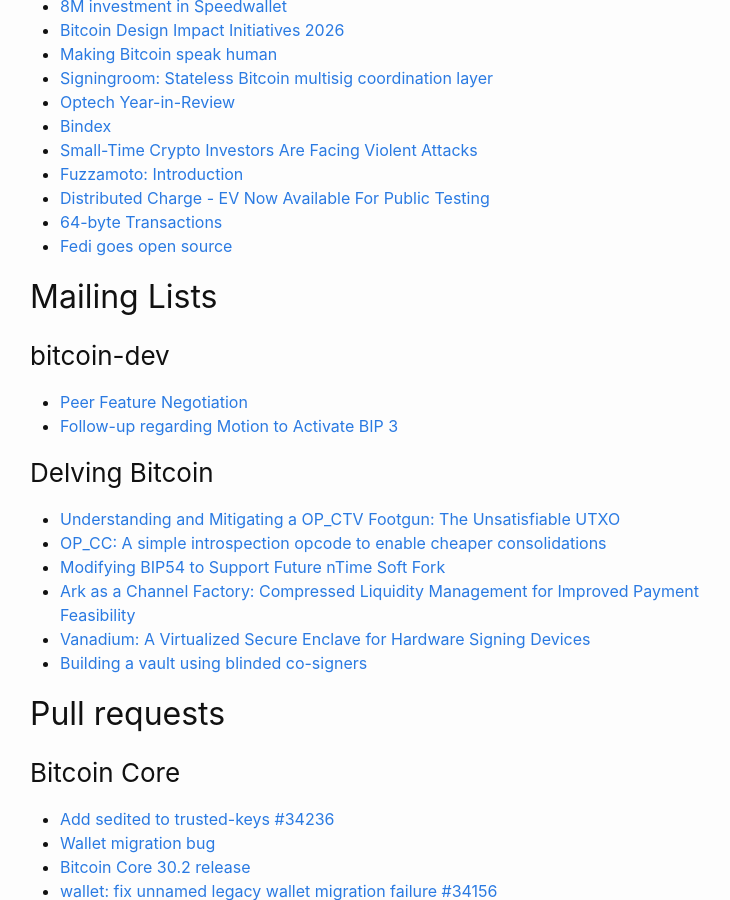
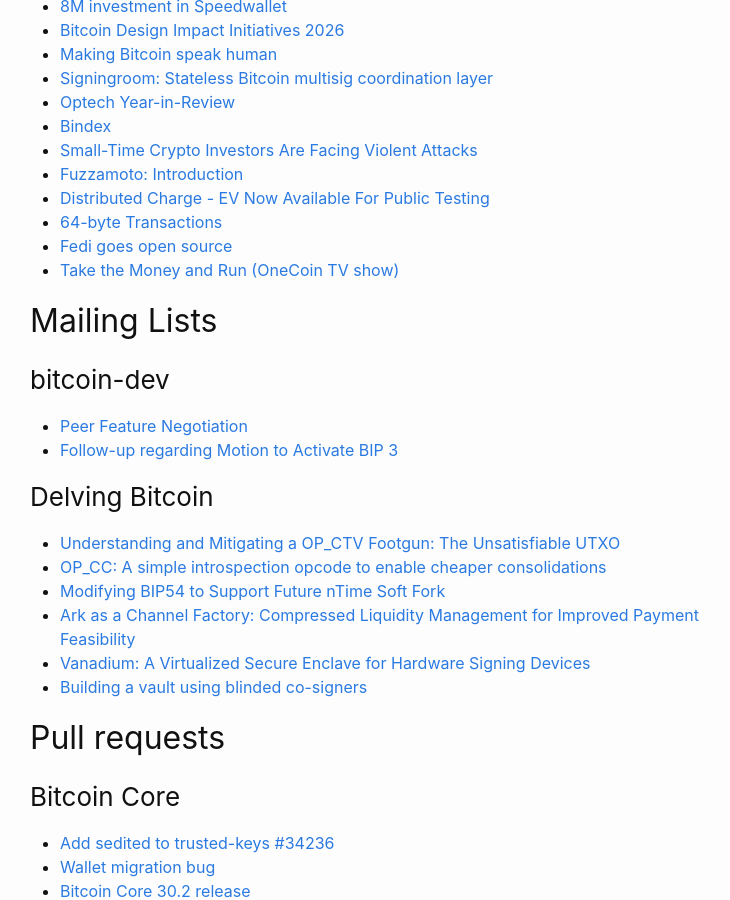
Before and after one commit to fjahr/bitdevsberlin, a Jekyll site: the page built from _posts/2026-01-14-socratic-seminar-75.md, in a window 1280 px wide and 900 px high, scrolled down 1085 px. Shown: the whole window, without its empty margins (240-970 px from the left). Built offline with Jekyll 4.4.1, drawn with Linux system fonts in a browser that asks for light colours.

Commit message:
Add tv show

```diff
--- a/_posts/2026-01-14-socratic-seminar-75.md
+++ b/_posts/2026-01-14-socratic-seminar-75.md
@@ -48,6 +48,7 @@ Thanks to [Ordimint](https://ordimint.com) for sponsoring food and drinks for th
 - [Distributed Charge - EV Now Available For Public Testing](http://andyschroder.com/DistributedCharge/news/2025-12-19-PublicTesting/)
 - [64-byte Transactions](https://www.bitmex.com/blog/64-Byte-Transactions)
 - [Fedi goes open source](https://www.fedi.xyz/blog/fedi-goes-open-source)
+- [Take the Money and Run (OneCoin TV show)](https://www.zdf.de/serien/take-the-money-and-run-100)
 
 ## Mailing Lists
 
```
